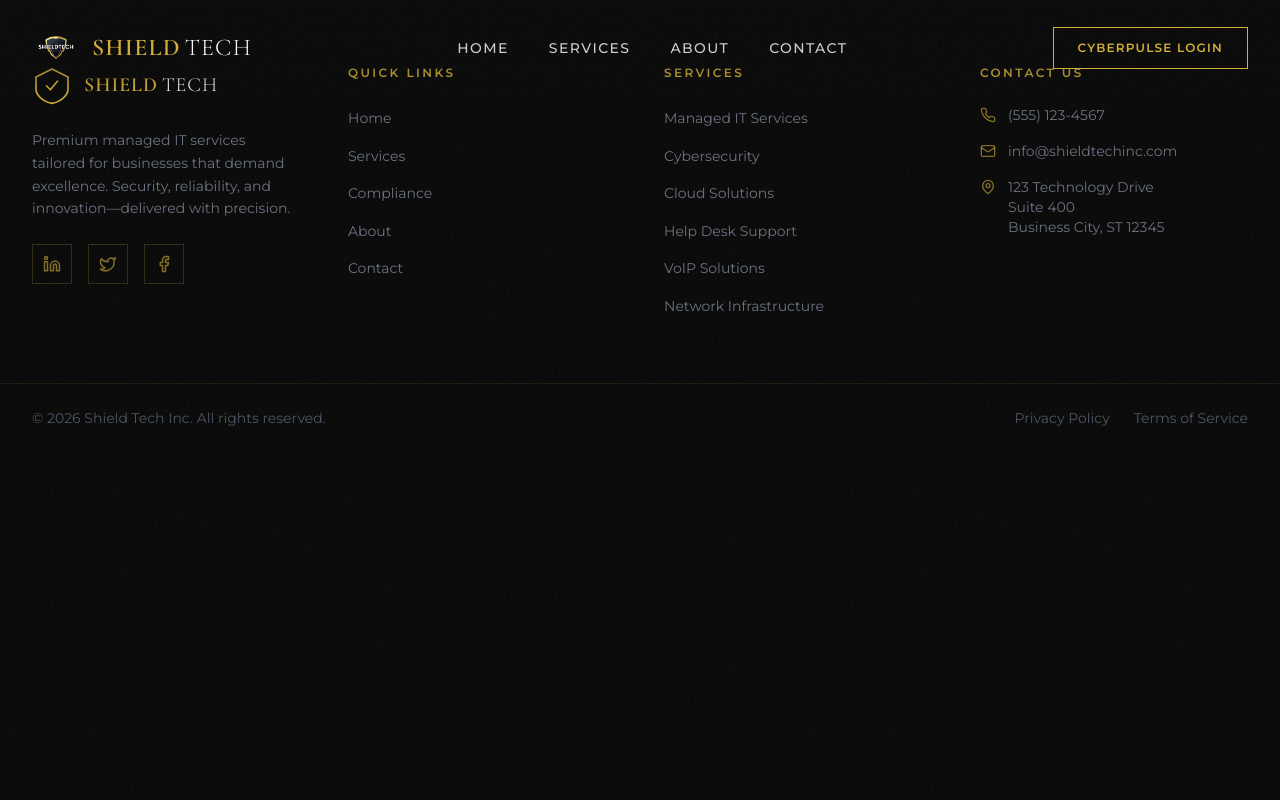
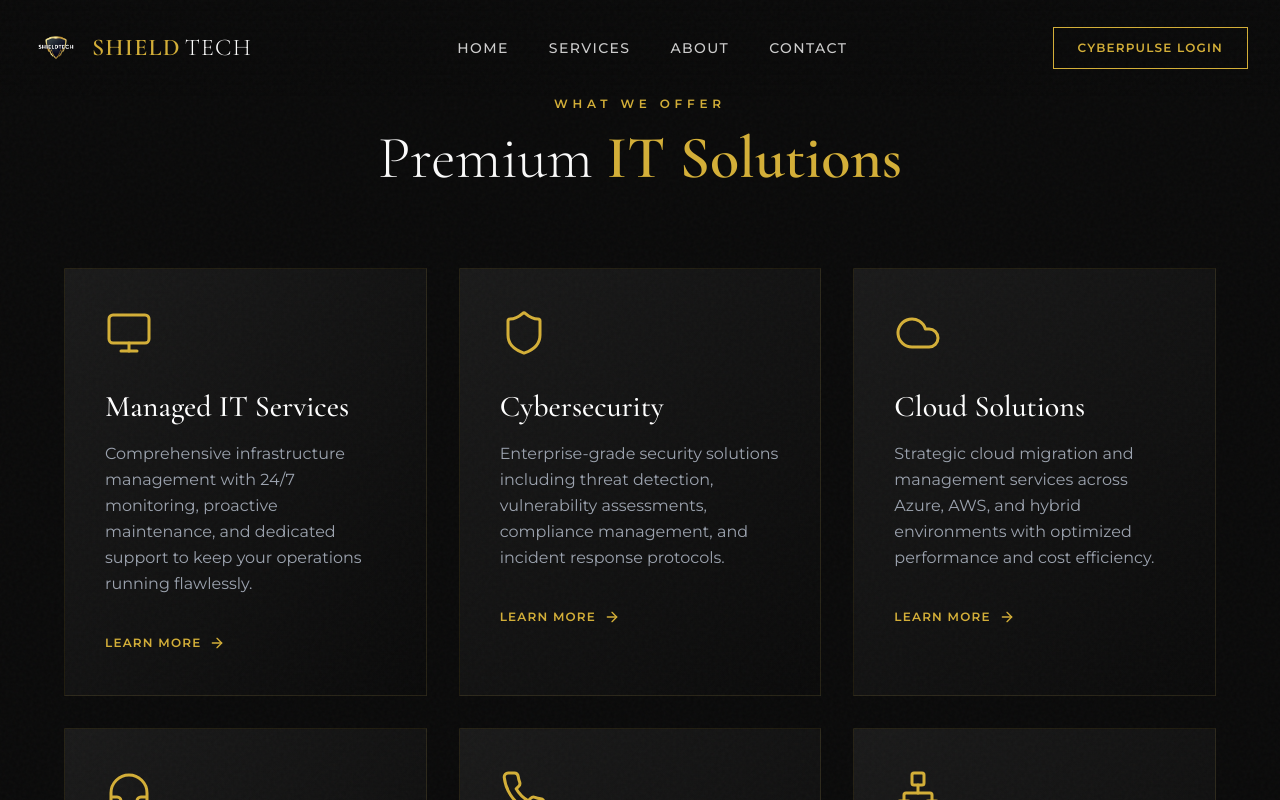
Before and after one commit to onyxwolfttv-hash/shieldtech-website, a React (Vite) app in the folder shieldtech/: page /services/cloud-solutions in a window 1280 px wide. Shown: the top 800 px of the page. Built offline with nearby package versions, Linux system fonts and the light colour scheme.

Commit message:
add service detail pages

```diff
--- a/shieldtech/src/App.jsx
+++ b/shieldtech/src/App.jsx
@@ -2,6 +2,7 @@ import { Routes, Route } from 'react-router-dom'
 import Navbar from './components/Navbar'
 import Footer from './components/Footer'
 import Home from './components/Home'
+import ServicePage from './components/ServicePage'
 
 function App() {
     return (
@@ -9,6 +10,7 @@ function App() {
             <Navbar />
             <Routes>
                 <Route path="/" element={<Home />} />
+                <Route path="/services/:serviceId" element={<ServicePage />} />
             </Routes>
             <Footer />
         </div>
--- /dev/null
+++ b/shieldtech/src/components/ServicePage.jsx
@@ -0,0 +1,140 @@
+import { motion } from 'framer-motion'
+import { useInView } from 'react-intersection-observer'
+import { Link } from 'react-router-dom'
+import {
+    Monitor,
+    Shield,
+    Cloud,
+    Headphones,
+    Phone,
+    Network,
+    ArrowRight
+} from 'lucide-react'
+
+const services = [
+    {
+        icon: Monitor,
+        title: 'Managed IT Services',
+        slug: 'managed-it',
+        description: 'Comprehensive infrastructure management with 24/7 monitoring, proactive maintenance, and dedicated support to keep your operations running flawlessly.',
+    },
+    {
+        icon: Shield,
+        title: 'Cybersecurity',
+        slug: 'cybersecurity',
+        description: 'Enterprise-grade security solutions including threat detection, vulnerability assessments, compliance management, and incident response protocols.',
+    },
+    {
+        icon: Cloud,
+        title: 'Cloud Solutions',
+        slug: 'cloud-solutions',
+        description: 'Strategic cloud migration and management services across Azure, AWS, and hybrid environments with optimized performance and cost efficiency.',
+    },
+    {
+        icon: Headphones,
+        title: 'Help Desk Support',
+        slug: 'help-desk',
+        description: 'Responsive technical support with multiple tiers of expertise, ensuring rapid resolution for all user issues and seamless workflow continuity.',
+    },
+    {
+        icon: Phone,
+        title: 'VoIP Solutions',
+        slug: 'voip-solutions',
+        description: 'Modern unified communications with crystal-clear voice, video conferencing, and collaboration tools that connect your team anywhere.',
+    },
+    {
+        icon: Network,
+        title: 'Network Infrastructure',
+        slug: 'network-infrastructure',
+        description: 'Design, implementation, and optimization of robust network architectures that scale with your business and maximize uptime.',
+    },
+]
+
+const ServiceCard = ({ service, index }) => {
+    const [ref, inView] = useInView({
+        triggerOnce: true,
+        threshold: 0.1,
+    })
+
+    const Icon = service.icon
+
+    return (
+        <motion.div
+            ref={ref}
+            initial={{ opacity: 0, y: 40 }}
+            animate={inView ? { opacity: 1, y: 0 } : {}}
+            transition={{ duration: 0.6, delay: index * 0.1 }}
+            className="group relative p-8 md:p-10 bg-gradient-to-br from-black-light to-black border border-gold/10 overflow-hidden cursor-pointer transition-all duration-500 hover:border-gold/50 hover:-translate-y-3 hover:shadow-[0_30px_60px_rgba(0,0,0,0.5),0_0_40px_rgba(212,175,55,0.1)]"
+        >
+            {/* Hover Gradient Overlay */}
+            <div className="absolute inset-0 bg-gradient-to-br from-gold/5 to-transparent opacity-0 group-hover:opacity-100 transition-opacity duration-500" />
+
+            {/* Shimmer Effect */}
+            <div className="absolute inset-0 -translate-x-full group-hover:translate-x-full transition-transform duration-700 bg-gradient-to-r from-transparent via-gold/10 to-transparent" />
+
+            {/* Icon */}
+            <div className="relative mb-8">
+                <Icon
+                    size={48}
+                    strokeWidth={1.5}
+                    className="text-gold transition-all duration-400 group-hover:scale-110 group-hover:drop-shadow-[0_0_10px_rgba(212,175,55,0.5)]"
+                />
+            </div>
+
+            {/* Title */}
+            <h3 className="relative font-display text-2xl md:text-3xl font-medium mb-4 text-white group-hover:text-gold transition-colors duration-400">
+                {service.title}
+            </h3>
+
+            {/* Description */}
+            <p className="relative text-gray-400 leading-relaxed mb-8">
+                {service.description}
+            </p>
+
+            {/* Learn More Link */}
+            <Link
+                to={`/services/${service.slug}`}
+                className="relative inline-flex items-center gap-2 text-xs font-semibold tracking-widest uppercase text-gold transition-all duration-300"
+            >
+                Learn More
+                <ArrowRight size={16} className="group-hover:translate-x-1 transition-transform duration-300" />
+            </Link>
+        </motion.div>
+    )
+}
+
+const Services = () => {
+    const [ref, inView] = useInView({
+        triggerOnce: true,
+        threshold: 0.1,
+    })
+
+    return (
+        <section id="services" className="section-padding relative">
+            {/* Section Header */}
+            <motion.div
+                ref={ref}
+                initial={{ opacity: 0, y: 30 }}
+                animate={inView ? { opacity: 1, y: 0 } : {}}
+                transition={{ duration: 0.8 }}
+                className="text-center mb-16 md:mb-20"
+            >
+                <span className="text-xs font-semibold tracking-[0.4em] uppercase text-gold mb-4 block">
+                    What We Offer
+                </span>
+                <h2 className="font-display text-4xl md:text-5xl lg:text-6xl font-light">
+                    Premium <span className="font-semibold text-gold">IT Solutions</span>
+                </h2>
+            </motion.div>
+
+            {/* Services Grid */}
+            <div className="max-w-7xl mx-auto grid grid-cols-1 md:grid-cols-2 lg:grid-cols-3 gap-6 md:gap-8">
+                {services.map((service, index) => (
+                    <ServiceCard key={service.title} service={service} index={index} />
+                ))}
+            </div>
+        </section>
+    )
+}
+
+export default Services
```
Lines whose indentation alone changed are shown as unchanged.
